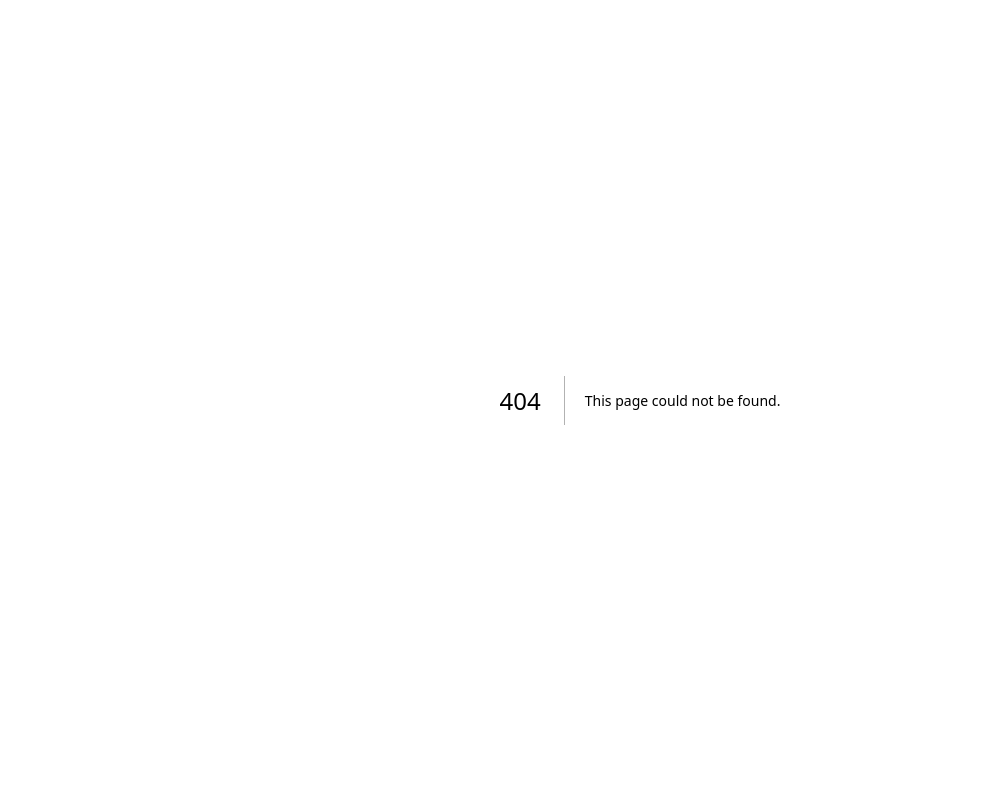
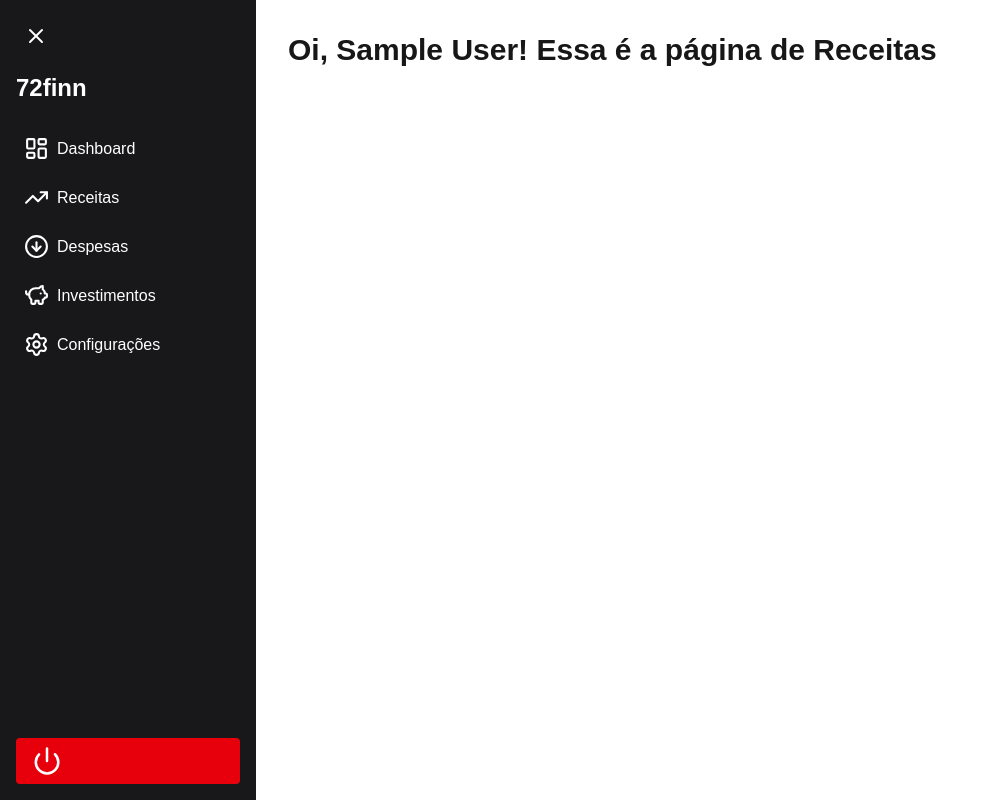
Before and after one commit to will10iam/72finn-app, a Next.js app: page /receitas in a window 1280 px wide. Before the commit this address had no page. Shown: the whole page, without its empty margins (0-983 px from the left). Built offline with nearby package versions, Linux system fonts and the light colour scheme; no server answers; sample sign-in values are in the browser's storage.

Commit message:
feat: finalizando esqueleto sidebar

```diff
--- /dev/null
+++ b/src/app/(private)/despesas/page.tsx
@@ -0,0 +1,19 @@
+import { getServerSession } from "next-auth";
+import { authOptions } from "../../api/auth/[...nextauth]/route";
+import { redirect } from "next/navigation";
+
+export default async function DespesasPage() {
+	const session = await getServerSession(authOptions);
+
+	if (!session) {
+		redirect("/login");
+	}
+
+	return (
+		<main className="pl-20 lg:p-4 flex flex-col items-center justify-center">
+			<h1 className="text-3xl font-bold">
+				Oi, {session.user?.name}! Essa é a página de Despesas
+			</h1>
+		</main>
+	);
+}
--- /dev/null
+++ b/src/app/(private)/receitas/page.tsx
@@ -0,0 +1,19 @@
+import { getServerSession } from "next-auth";
+import { authOptions } from "../../api/auth/[...nextauth]/route";
+import { redirect } from "next/navigation";
+
+export default async function ReceitasPage() {
+	const session = await getServerSession(authOptions);
+
+	if (!session) {
+		redirect("/login");
+	}
+
+	return (
+		<main className="pl-20 lg:p-4 flex flex-col items-center justify-center">
+			<h1 className="text-3xl font-bold">
+				Oi, {session.user?.name}! Essa é a página de Receitas
+			</h1>
+		</main>
+	);
+}
--- a/src/app/_components/logOutButton.tsx
+++ b/src/app/_components/logOutButton.tsx
@@ -1,14 +1,15 @@
 "use client";
 
 import { signOut } from "next-auth/react";
+import { Power } from "lucide-react";
 
 export default function LogoutButton() {
 	return (
 		<button
 			onClick={() => signOut({ callbackUrl: "/login" })}
-			className="bg-red-600 text-white px-4 py-2 rounded hover:bg-red-700 transition lg:mt-48"
+			className="bg-red-600 text-white px-4 py-2 rounded hover:bg-red-700 transition flex items-center"
 		>
-			Sair
+			<Power size={30} />
 		</button>
 	);
 }
--- a/src/components/sidebar.tsx
+++ b/src/components/sidebar.tsx
@@ -2,16 +2,24 @@
 
 import { useState } from "react";
 import Link from "next/link";
-import { Menu, X } from "lucide-react";
+import {
+	Menu,
+	X,
+	LayoutDashboard,
+	TrendingUp,
+	ArrowDownCircle,
+	PiggyBank,
+	Settings,
+} from "lucide-react";
 import { cn } from "@/lib/utils";
 import LogoutButton from "@/app/_components/logOutButton";
 
 const navItems = [
-	{ label: "Dashboard", href: "/dashboard" },
-	{ label: "Receitas", href: "/receitas" },
-	{ label: "Despesas", href: "/despesas" },
-	{ label: "Investimentos", href: "/investimentos" },
-	{ label: "Configurações", href: "/configuracoes" },
+	{ label: "Dashboard", href: "/dashboard", icon: LayoutDashboard },
+	{ label: "Receitas", href: "/receitas", icon: TrendingUp },
+	{ label: "Despesas", href: "/despesas", icon: ArrowDownCircle },
+	{ label: "Investimentos", href: "/investimentos", icon: PiggyBank },
+	{ label: "Configurações", href: "/configuracoes", icon: Settings },
 ];
 
 export default function Sidebar() {
@@ -30,8 +38,8 @@ export default function Sidebar() {
 			{/*Sidebar */}
 			<aside
 				className={cn(
-					"fixed top-0 left-0 h-full lg:h-screen bg-zinc-900 text-white p-4 flex flex-col justify-between transform transition-transform duration-300 z-40",
-					open ? "w-64 translate-x-0" : "w-20 -translate-x-full",
+					"fixed top-0 left-0 h-full lg:h-screen bg-zinc-900 text-white p-4 flex flex-col justify-between transform transition-all duration-300 z-40",
+					open ? "w-64 translate-x-0" : "w-20",
 					"lg:translate-x-0 lg:static"
 				)}
 			>
@@ -39,7 +47,7 @@ export default function Sidebar() {
 					{/* Botão desktop (lg+) */}
 					<button
 						onClick={() => setOpen(!open)}
-						className="hidden lg:block p-2 mb-4 bg-zinc-800 rounded-md hover:bg-zinc-700 transition"
+						className="hidden lg:block p-2 mb-4 rounded-md transition"
 					>
 						{open ? <X /> : <Menu />}
 					</button>
@@ -52,21 +60,22 @@ export default function Sidebar() {
 						72finn
 					</h2>
 					<nav className="flex flex-col gap-2">
-						{navItems.map((item) => (
+						{navItems.map(({ href, label, icon: Icon }) => (
 							<Link
-								key={item.href}
-								href={item.href}
-								className="p-2 rounded hover:bg-zinc-800 transition flex items-center"
+								key={href}
+								href={href}
+								className="p-2 rounded hover:bg-zinc-800 transition flex items-center gap-2"
 								onClick={() => setOpen(false)}
 							>
+								<Icon size={25} />
 								{/* Label que desaparece quando sidebar está fechado */}
 								<span
 									className={cn(
 										"transition-all duration-300",
-										open ? "opacity-100 ml-2" : "opacity-0 w-0"
+										open ? "opacity-100" : "opacity-0 hidden"
 									)}
 								>
-									{item.label}
+									{label}
 								</span>
 							</Link>
 						))}
```
